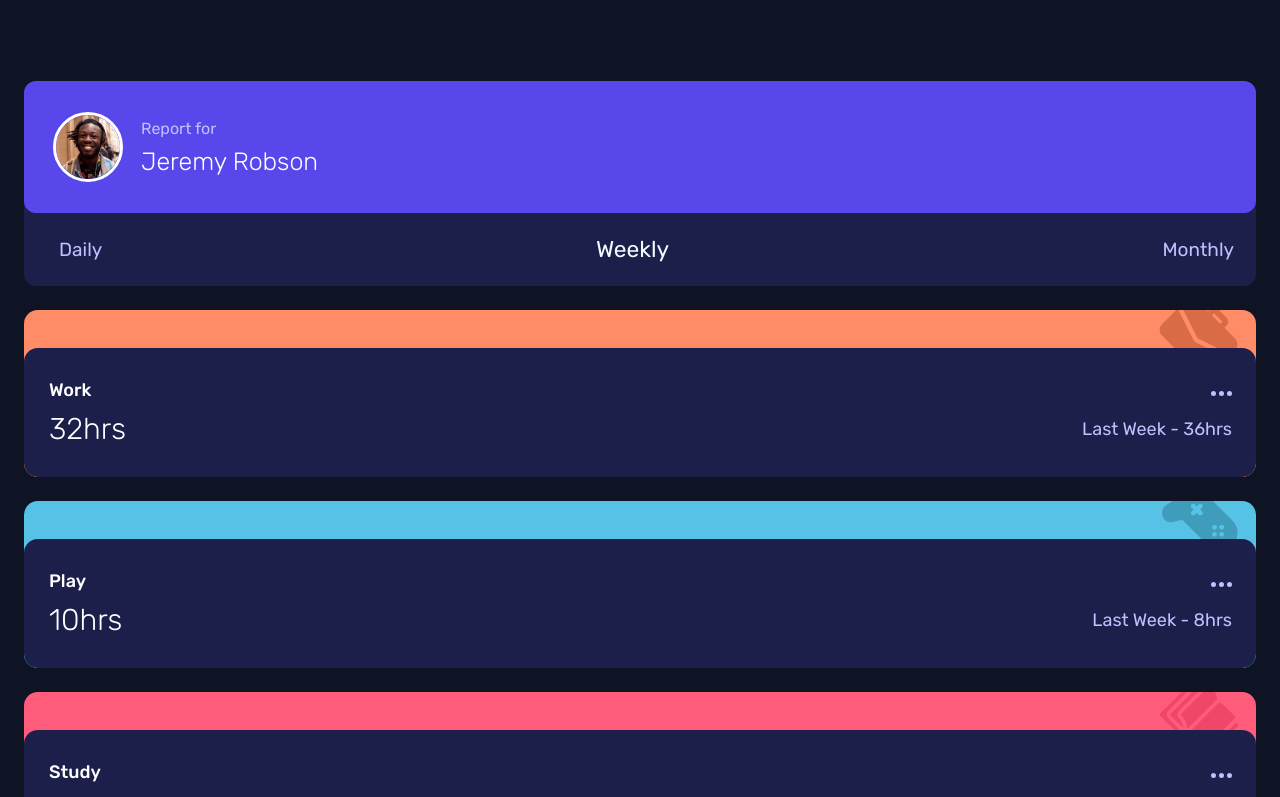
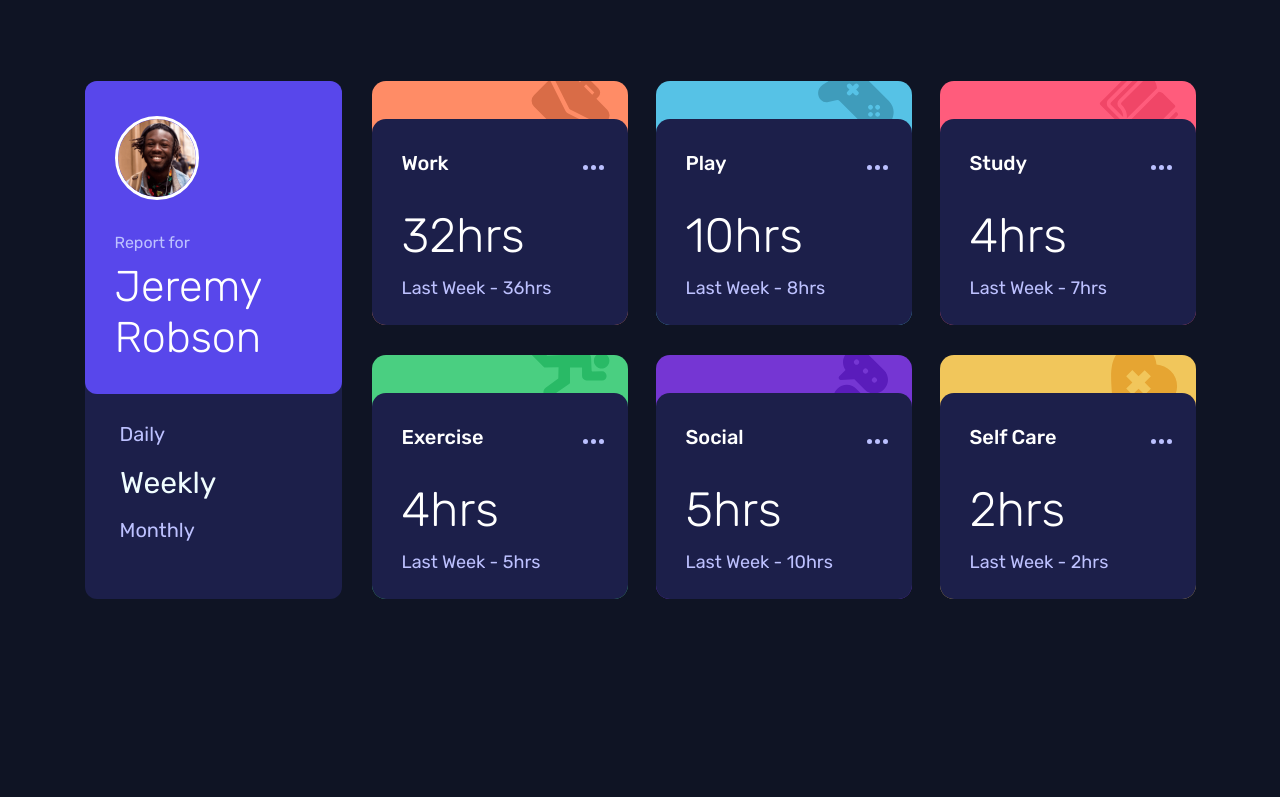
Before and after one commit to fistty/time-tracking-dashboard, a React (Create React App) app: page / in a window 1280 px wide. Shown: the top 797 px of the page. Built offline with nearby package versions, Linux system fonts and the light colour scheme.

Commit message:
Update App.css

```diff
--- a/src/components/App.css
+++ b/src/components/App.css
@@ -67,6 +67,7 @@ body {
 header {
   background-color: var(--Dark-blue);
   width: calc(100% - 3rem);
+  max-width: 600px;
   border-radius: 0.75rem;
 }
 
@@ -149,6 +150,7 @@ main {
 .time-card {
   background-color: var(--Light-red-work);
   width: calc(100% - 3rem);
+  max-width: 600px;
   margin: 0 auto;
   margin-top: 1.5rem;
   position: relative;
@@ -231,7 +233,7 @@ main {
 }
 
 .timeframe-container {
-  margin-top: 10px;
+  margin-top: 0.625rem;
   display: flex;
   justify-content: space-between;
   align-items: center;
@@ -245,3 +247,91 @@ main {
 .timeframe-prev {
   color: var(--Pale-Blue);
 }
+
+@media screen and (min-width: 1200px) {
+  #root {
+    flex-direction: row;
+    align-items: unset;
+    gap: 30px;
+    margin: 0 auto;
+    max-width: 1111px;
+  }
+
+  header {
+    width: 257px;
+  }
+
+  .profile-container {
+    flex-direction: column;
+    padding-top: 2.1875rem;
+    padding-left: 1.875rem;
+    align-items: unset;
+    gap: 33px;
+    width: 257px;
+  }
+
+  .profile-img-container > img {
+    width: 5.25rem;
+    height: 5.25rem;
+  }
+
+  h1 {
+    font-size: 2.6875rem;
+  }
+
+  .period-container {
+    flex-direction: column;
+    align-items: start;
+    padding-block: 1.75rem 2.125rem;
+    justify-content: unset;
+    gap: 1.5rem;
+    width: 257px;
+  }
+
+  .period-container > button {
+    font-size: 20px;
+    transition: transform 150ms ease-out;
+  }
+
+  .period-container > button.active {
+    transform-origin: left;
+    transform: scale(1.5);
+  }
+
+  main {
+    display: grid;
+    column-gap: 28px;
+    row-gap: 30px;
+    grid-template-columns: repeat(3, 256px);
+  }
+
+  .time-card {
+    width: 100%;
+    height: 244px;
+    margin-top: unset;
+  }
+
+  .info-container {
+    height: 100%;
+    padding-bottom: unset;
+    padding-top: 32px;
+    padding-left: 30px;
+  }
+
+  .title-container > p {
+    font-size: 20px;
+  }
+
+  .timeframe-container {
+    flex-direction: column;
+    align-items: flex-start;
+    margin-top: 32px;
+    gap: 22px;
+    gap: 13px;
+    justify-content: unset;
+  }
+
+  .timeframe-curr {
+    font-size: 48px;
+  }
+}
```
